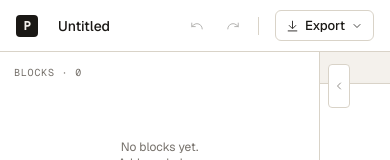
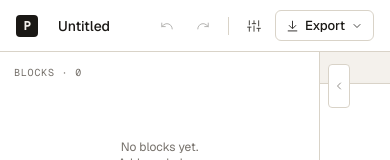
Before and after one commit to Shir0o/package-builder, a React (Vite) app: page / in a window 390 px wide. Shown: the top 160 px of the page. Built offline with nearby package versions, Linux system fonts and the light colour scheme.

Commit message:
fix: address PR review feedback on compact buttons and selectors

```diff
--- a/src/styles/styles.css
+++ b/src/styles/styles.css
@@ -1133,6 +1133,7 @@ textarea { resize: vertical; }
     width: 30px;
     height: 30px;
     justify-content: center;
+    gap: 0;
   }
   .topbar .menu-wrap button.btn.ghost.tiny svg {
     margin: 0;
@@ -1151,7 +1152,7 @@ textarea { resize: vertical; }
 
 @media (max-width: 850px) {
   /* On very small screens, hide secondary textual topbar buttons */
-  .topbar .btn.ghost.tiny:not(.icon) {
+  .topbar .actions > button.btn.ghost.tiny:not(.icon) {
     display: none;
   }
 }
```
